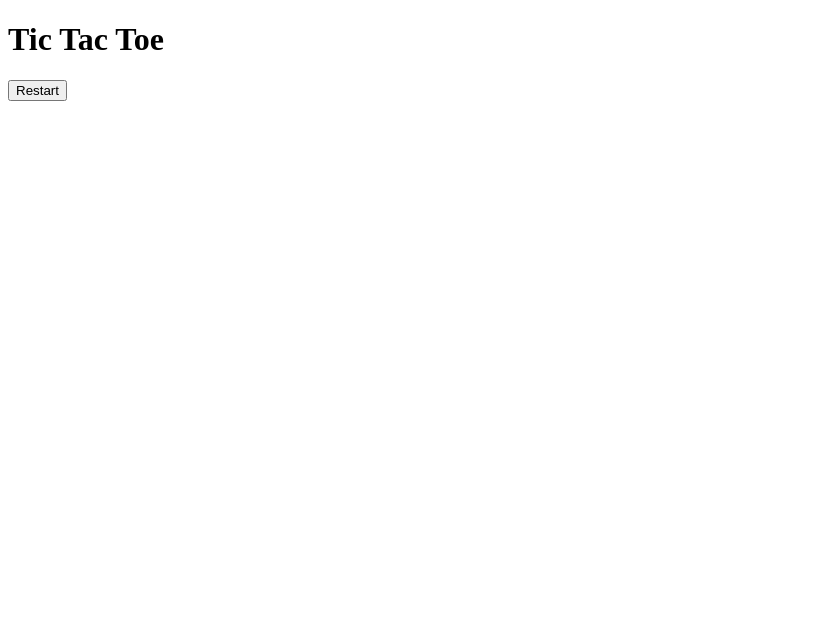
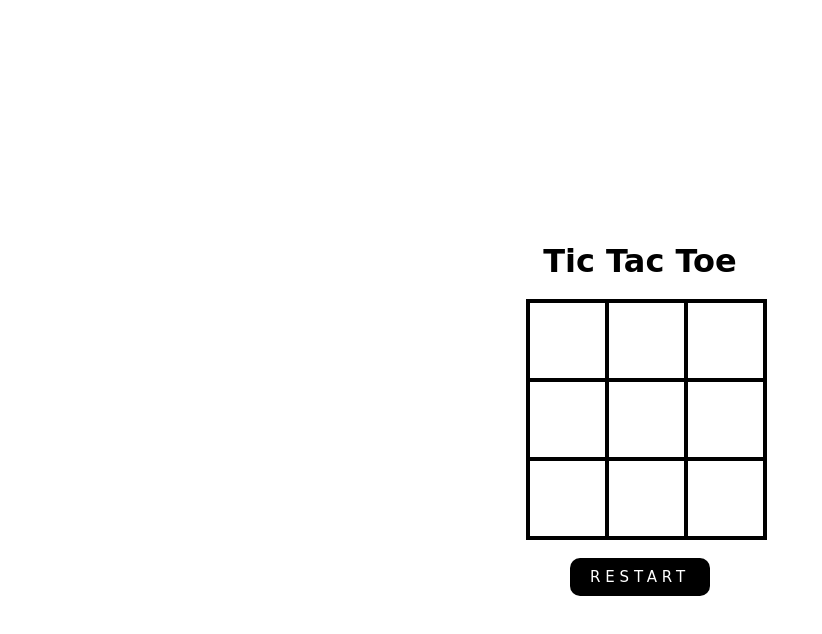
Before and after one commit to jafferytech110/ticTacToe, a plain HTML site: page index.html in a window 1280 px wide. Shown: the whole page, without its empty margins (0-822 px from the left). Drawn offline with Linux system fonts and the light colour scheme.

Commit message:
added styling to button

```diff
--- a/index.html
+++ b/index.html
@@ -5,6 +5,7 @@
     <meta http-equiv="X-UA-Compatible" content="IE=edge">
     <meta name="viewport" content="width=`, initial-scale=1.0">
     <title>Document</title>
+    <link rel="stylesheet" href="style.css">
 </head>
 <body>
     <div id="game-container">
@@ -23,5 +24,6 @@
         <h2 id="status-text"></h2>
         <button id="restart-button">Restart</button>
     </div>
+    <script src="script.js"></script>
 </body>
 </html>
--- a/style.css
+++ b/style.css
@@ -27,3 +27,15 @@ body{
     width: 225px;
     margin: auto;
 }
+
+#restart-button{
+    padding: 10px 20px;
+    border-radius: 10px;
+    border: none;
+    background-color: #000;
+    color: #fff;
+    text-transform: uppercase;
+    letter-spacing: 0.3rem;
+    font-size: 15px;
+    font-family: "Permanen Marker", cursive;
+}
```
